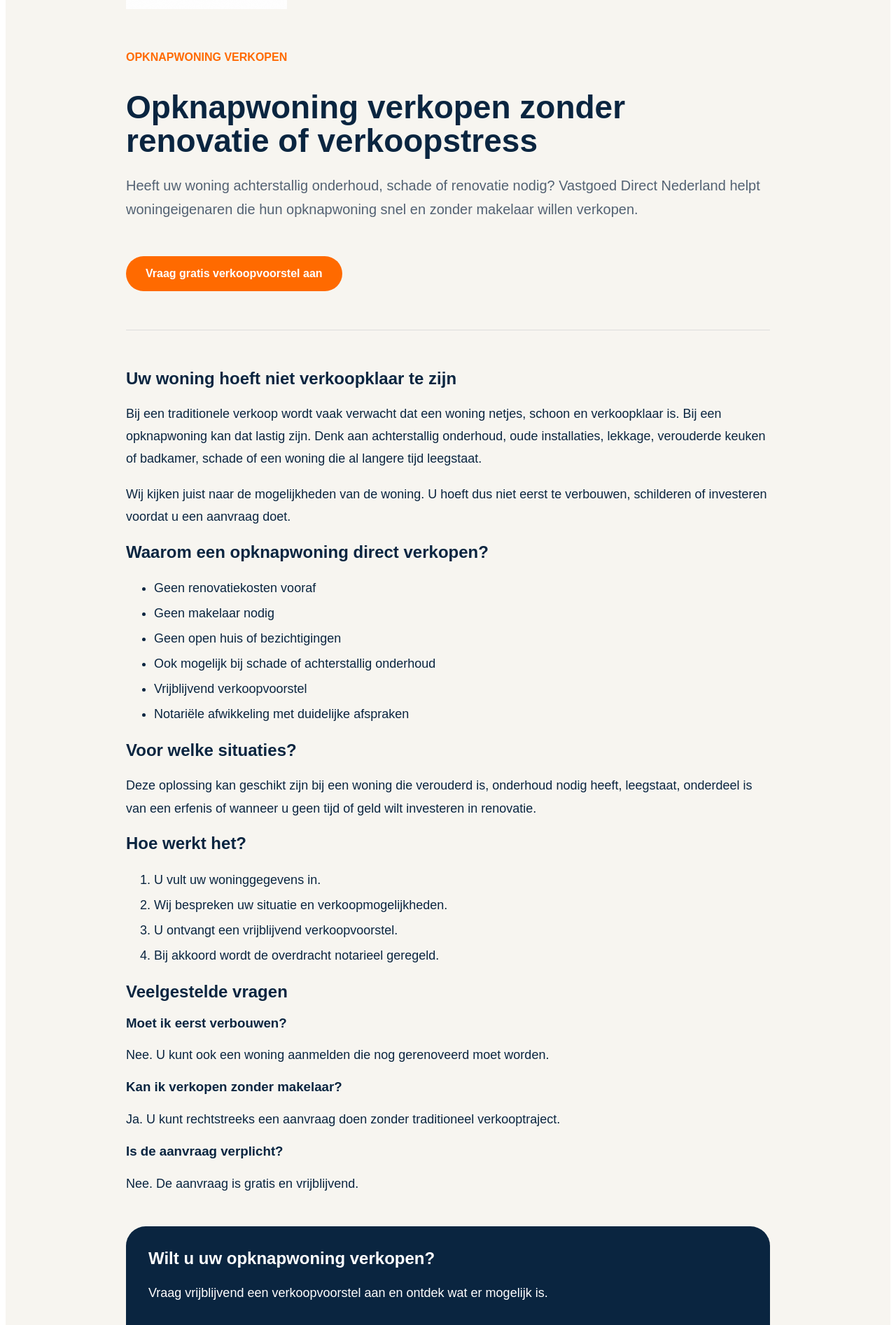
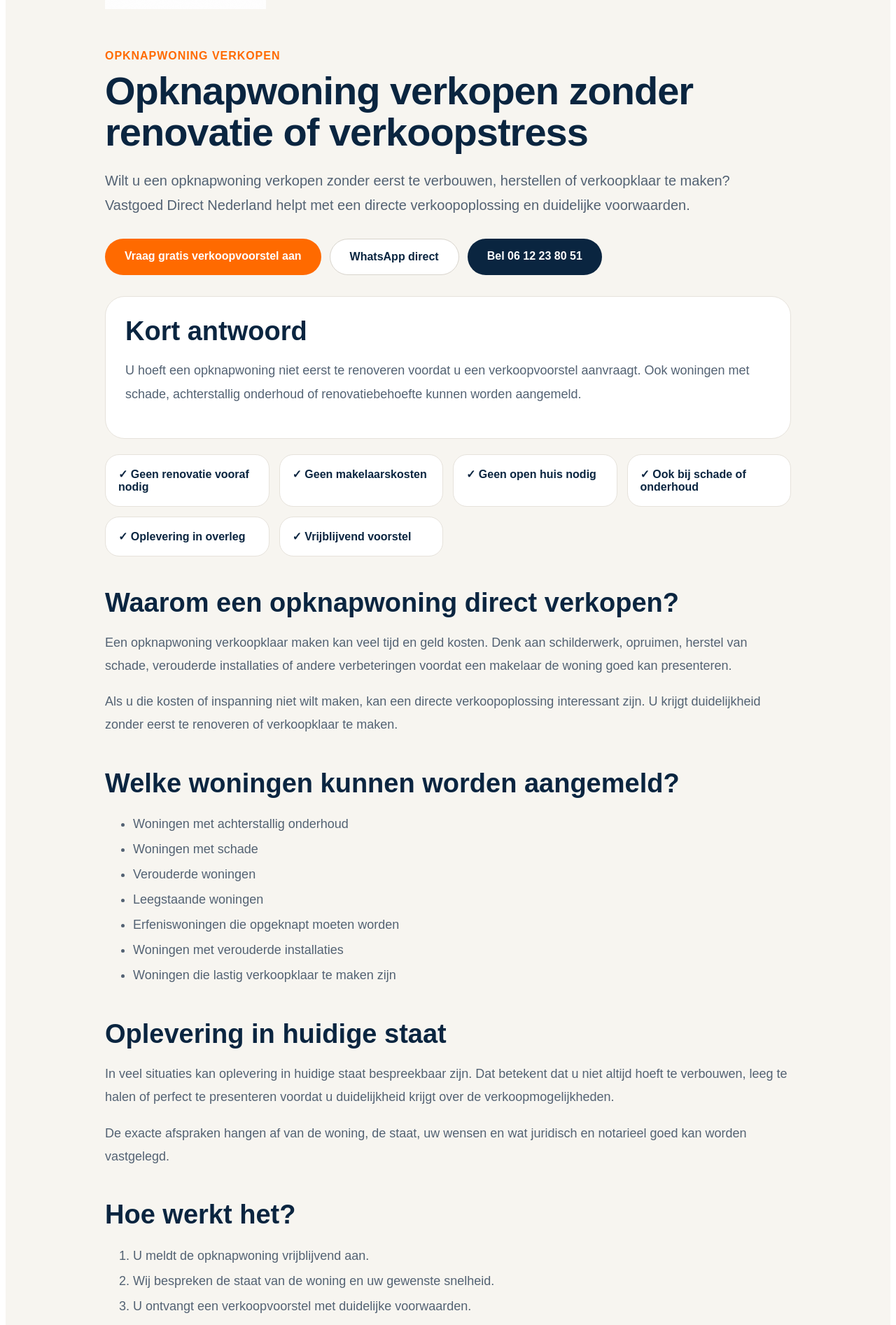
Before and after one commit to vastgoeddirectnl/verkoopjehuisdirect, a Next.js app: page /opknapwoning-verkopen in a window 1280 px wide. Shown: the part 180-2073 px from the top of the page at 70% size. Built offline with nearby package versions, Linux system fonts and the light colour scheme.

Commit message:
Update page.jsx

```diff
--- a/app/opknapwoning-verkopen/page.jsx
+++ b/app/opknapwoning-verkopen/page.jsx
@@ -1,94 +1,129 @@
+import SeoLandingPage from "../components/SeoLandingPage";
+
 export const metadata = {
-  title: "Opknapwoning verkopen? Snel en zonder makelaar | Vastgoed Direct Nederland",
+  title: "Opknapwoning verkopen? Zonder renovatie of makelaar",
   description:
-    "Wilt u een opknapwoning verkopen zonder makelaar, bezichtigingen of renovatie? Vraag vrijblijvend een verkoopvoorstel aan.",
+    "Wilt u een opknapwoning verkopen zonder eerst te renoveren? Vraag vrijblijvend een verkoopvoorstel aan bij Vastgoed Direct Nederland.",
+  alternates: {
+    canonical: "https://www.verkoopjehuisdirect.nl/opknapwoning-verkopen",
+  },
+  openGraph: {
+    title: "Opknapwoning verkopen? Zonder renovatie of makelaar",
+    description:
+      "Ook woningen met achterstallig onderhoud, schade of renovatiebehoefte kunnen worden aangemeld.",
+    url: "https://www.verkoopjehuisdirect.nl/opknapwoning-verkopen",
+    siteName: "Vastgoed Direct Nederland",
+    locale: "nl_NL",
+    type: "website",
+  },
+};
+
+const page = {
+  slug: "/opknapwoning-verkopen",
+  breadcrumb: "Opknapwoning verkopen",
+  eyebrow: "Opknapwoning verkopen",
+  h1: "Opknapwoning verkopen zonder renovatie of verkoopstress",
+  lead:
+    "Wilt u een opknapwoning verkopen zonder eerst te verbouwen, herstellen of verkoopklaar te maken? Vastgoed Direct Nederland helpt met een directe verkoopoplossing en duidelijke voorwaarden.",
+  shortAnswer:
+    "U hoeft een opknapwoning niet eerst te renoveren voordat u een verkoopvoorstel aanvraagt. Ook woningen met schade, achterstallig onderhoud of renovatiebehoefte kunnen worden aangemeld.",
+  benefits: [
+    "Geen renovatie vooraf nodig",
+    "Geen makelaarskosten",
+    "Geen open huis nodig",
+    "Ook bij schade of onderhoud",
+    "Oplevering in overleg",
+    "Vrijblijvend voorstel",
+  ],
+  sections: [
+    {
+      title: "Waarom een opknapwoning direct verkopen?",
+      paragraphs: [
+        "Een opknapwoning verkoopklaar maken kan veel tijd en geld kosten. Denk aan schilderwerk, opruimen, herstel van schade, verouderde installaties of andere verbeteringen voordat een makelaar de woning goed kan presenteren.",
+        "Als u die kosten of inspanning niet wilt maken, kan een directe verkoopoplossing interessant zijn. U krijgt duidelijkheid zonder eerst te renoveren of verkoopklaar te maken.",
+      ],
+    },
+    {
+      title: "Welke woningen kunnen worden aangemeld?",
+      bullets: [
+        "Woningen met achterstallig onderhoud",
+        "Woningen met schade",
+        "Verouderde woningen",
+        "Leegstaande woningen",
+        "Erfeniswoningen die opgeknapt moeten worden",
+        "Woningen met verouderde installaties",
+        "Woningen die lastig verkoopklaar te maken zijn",
+      ],
+    },
+    {
+      title: "Oplevering in huidige staat",
+      paragraphs: [
+        "In veel situaties kan oplevering in huidige staat bespreekbaar zijn. Dat betekent dat u niet altijd hoeft te verbouwen, leeg te halen of perfect te presenteren voordat u duidelijkheid krijgt over de verkoopmogelijkheden.",
+        "De exacte afspraken hangen af van de woning, de staat, uw wensen en wat juridisch en notarieel goed kan worden vastgelegd.",
+      ],
+    },
+    {
+      title: "Hoe werkt het?",
+      steps: [
+        "U meldt de opknapwoning vrijblijvend aan.",
+        "Wij bespreken de staat van de woning en uw gewenste snelheid.",
+        "U ontvangt een verkoopvoorstel met duidelijke voorwaarden.",
+        "Bij akkoord wordt de overdracht via de notaris geregeld.",
+      ],
+    },
+    {
+      title: "Kosten, notariskosten en aanbetaling",
+      paragraphs: [
+        "U betaalt geen makelaarskosten voor een aanvraag via Vastgoed Direct Nederland. Bij een passende verkoop nemen wij de standaard notariskosten voor de levering voor onze rekening.",
+        "In sommige situaties is een aanbetaling of voorschot bespreekbaar, mits dit juridisch en notarieel goed kan worden vastgelegd.",
+      ],
+    },
+  ],
+  comparisonRows: [
+    ["Renovatie vooraf", "Vaak gewenst", "Niet noodzakelijk vooraf"],
+    ["Makelaarskosten", "Vaak courtage of vast tarief", "Geen makelaarskosten"],
+    ["Bezichtigingen", "Vaak meerdere", "Niet standaard nodig"],
+    ["Verkoopstyling", "Vaak gewenst", "Niet noodzakelijk"],
+    ["Oplevering", "Vaak verkoopklaar", "In huidige staat bespreekbaar"],
+    ["Notariële afwikkeling", "Afhankelijk van afspraken", "Bij akkoord via de notaris"],
+  ],
+  faqs: [
+    {
+      question: "Kan ik een opknapwoning verkopen zonder renovatie?",
+      answer:
+        "Ja, u hoeft uw woning niet eerst te renoveren. Ook woningen met achterstallig onderhoud, schade of renovatiebehoefte kunnen worden aangemeld.",
+    },
+    {
+      question: "Moet ik eerst herstelwerk uitvoeren?",
+      answer:
+        "Nee, dat is niet altijd nodig. Wij bespreken de staat van de woning en kijken naar een passende verkoopoplossing.",
+    },
+    {
+      question: "Kan ik verkopen zonder makelaar?",
+      answer:
+        "Ja, u kunt rechtstreeks een vrijblijvend verkoopvoorstel aanvragen zonder traditioneel verkooptraject met een makelaar.",
+    },
+    {
+      question: "Is oplevering in huidige staat mogelijk?",
+      answer:
+        "In veel situaties is oplevering in huidige staat bespreekbaar, afhankelijk van de woning en de gemaakte afspraken.",
+    },
+    {
+      question: "Kan ik een opknapwoning verkopen bij erfenis of leegstand?",
+      answer:
+        "Ja, ook bij erfenis, leegstand of persoonlijke omstandigheden kunt u vrijblijvend bespreken wat mogelijk is.",
+    },
+    {
+      question: "Is de aanvraag vrijblijvend?",
+      answer:
+        "Ja, uw aanvraag is gratis en vrijblijvend. U zit nergens aan vast.",
+    },
+  ],
+  ctaTitle: "Wilt u uw opknapwoning verkopen?",
+  ctaText:
+    "Vraag vrijblijvend een verkoopvoorstel aan zonder eerst te renoveren of verkoopklaar te maken.",
 };
 
 export default function OpknapwoningVerkopen() {
-  return (
-    <main style={{ fontFamily: "Arial, sans-serif", background: "#f7f5f0", color: "#0a2540" }}>
-      <section style={{ maxWidth: "920px", margin: "0 auto", padding: "70px 20px" }}>
-        <a href="/">
-          <img src="/logo.png" alt="Vastgoed Direct Nederland" style={{ width: "230px", maxWidth: "100%", marginBottom: "40px" }} />
-        </a>
-
-        <p style={{ color: "#ff6a00", fontWeight: "900", textTransform: "uppercase" }}>
-          Opknapwoning verkopen
-        </p>
-
-        <h1 style={{ fontSize: "46px", lineHeight: "1.05", marginBottom: "22px" }}>
-          Opknapwoning verkopen zonder renovatie of verkoopstress
-        </h1>
-
-        <p style={{ fontSize: "20px", lineHeight: "1.7", color: "#536273" }}>
-          Heeft uw woning achterstallig onderhoud, schade of renovatie nodig? Vastgoed Direct Nederland helpt woningeigenaren die hun opknapwoning snel en zonder makelaar willen verkopen.
-        </p>
-
-        <a href="/#aanvraag" style={{ display: "inline-block", marginTop: "30px", background: "#ff6a00", color: "white", padding: "16px 28px", borderRadius: "999px", fontWeight: "900", textDecoration: "none" }}>
-          Vraag gratis verkoopvoorstel aan
-        </a>
-
-        <hr style={{ margin: "55px 0", border: "none", borderTop: "1px solid #ddd" }} />
-
-        <h2>Uw woning hoeft niet verkoopklaar te zijn</h2>
-        <p style={{ lineHeight: "1.8", fontSize: "18px" }}>
-          Bij een traditionele verkoop wordt vaak verwacht dat een woning netjes, schoon en verkoopklaar is. Bij een opknapwoning kan dat lastig zijn. Denk aan achterstallig onderhoud, oude installaties, lekkage, verouderde keuken of badkamer, schade of een woning die al langere tijd leegstaat.
-        </p>
-
-        <p style={{ lineHeight: "1.8", fontSize: "18px" }}>
-          Wij kijken juist naar de mogelijkheden van de woning. U hoeft dus niet eerst te verbouwen, schilderen of investeren voordat u een aanvraag doet.
-        </p>
-
-        <h2>Waarom een opknapwoning direct verkopen?</h2>
-        <ul style={{ lineHeight: "2", fontSize: "18px" }}>
-          <li>Geen renovatiekosten vooraf</li>
-          <li>Geen makelaar nodig</li>
-          <li>Geen open huis of bezichtigingen</li>
-          <li>Ook mogelijk bij schade of achterstallig onderhoud</li>
-          <li>Vrijblijvend verkoopvoorstel</li>
-          <li>Notariële afwikkeling met duidelijke afspraken</li>
-        </ul>
-
-        <h2>Voor welke situaties?</h2>
-        <p style={{ lineHeight: "1.8", fontSize: "18px" }}>
-          Deze oplossing kan geschikt zijn bij een woning die verouderd is, onderhoud nodig heeft, leegstaat, onderdeel is van een erfenis of wanneer u geen tijd of geld wilt investeren in renovatie.
-        </p>
-
-        <h2>Hoe werkt het?</h2>
-        <ol style={{ lineHeight: "2", fontSize: "18px" }}>
-          <li>U vult uw woninggegevens in.</li>
-          <li>Wij bespreken uw situatie en verkoopmogelijkheden.</li>
-          <li>U ontvangt een vrijblijvend verkoopvoorstel.</li>
-          <li>Bij akkoord wordt de overdracht notarieel geregeld.</li>
-        </ol>
-
-        <h2>Veelgestelde vragen</h2>
-
-        <h3>Moet ik eerst verbouwen?</h3>
-        <p style={{ lineHeight: "1.8", fontSize: "18px" }}>
-          Nee. U kunt ook een woning aanmelden die nog gerenoveerd moet worden.
-        </p>
-
-        <h3>Kan ik verkopen zonder makelaar?</h3>
-        <p style={{ lineHeight: "1.8", fontSize: "18px" }}>
-          Ja. U kunt rechtstreeks een aanvraag doen zonder traditioneel verkooptraject.
-        </p>
-
-        <h3>Is de aanvraag verplicht?</h3>
-        <p style={{ lineHeight: "1.8", fontSize: "18px" }}>
-          Nee. De aanvraag is gratis en vrijblijvend.
-        </p>
-
-        <div style={{ marginTop: "45px", padding: "32px", background: "#0a2540", color: "white", borderRadius: "28px" }}>
-          <h2 style={{ color: "white", marginTop: 0 }}>Wilt u uw opknapwoning verkopen?</h2>
-          <p style={{ fontSize: "18px", lineHeight: "1.7" }}>
-            Vraag vrijblijvend een verkoopvoorstel aan en ontdek wat er mogelijk is.
-          </p>
-          <a href="/#aanvraag" style={{ display: "inline-block", marginTop: "15px", background: "#ff6a00", color: "white", padding: "16px 28px", borderRadius: "999px", fontWeight: "900", textDecoration: "none" }}>
-            Start gratis aanvraag
-          </a>
-        </div>
-      </section>
-    </main>
-  );
+  return <SeoLandingPage page={page} />;
 }
```
